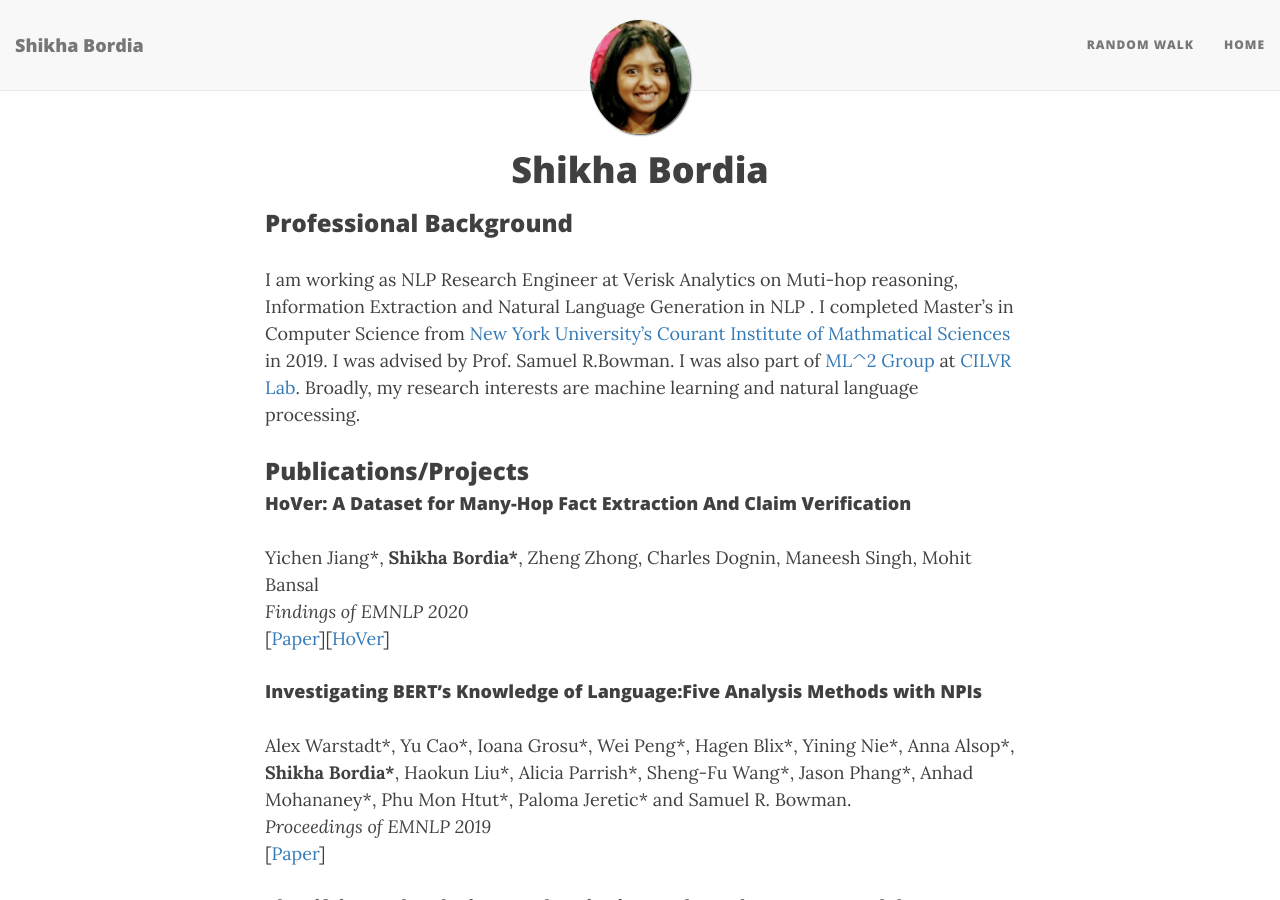
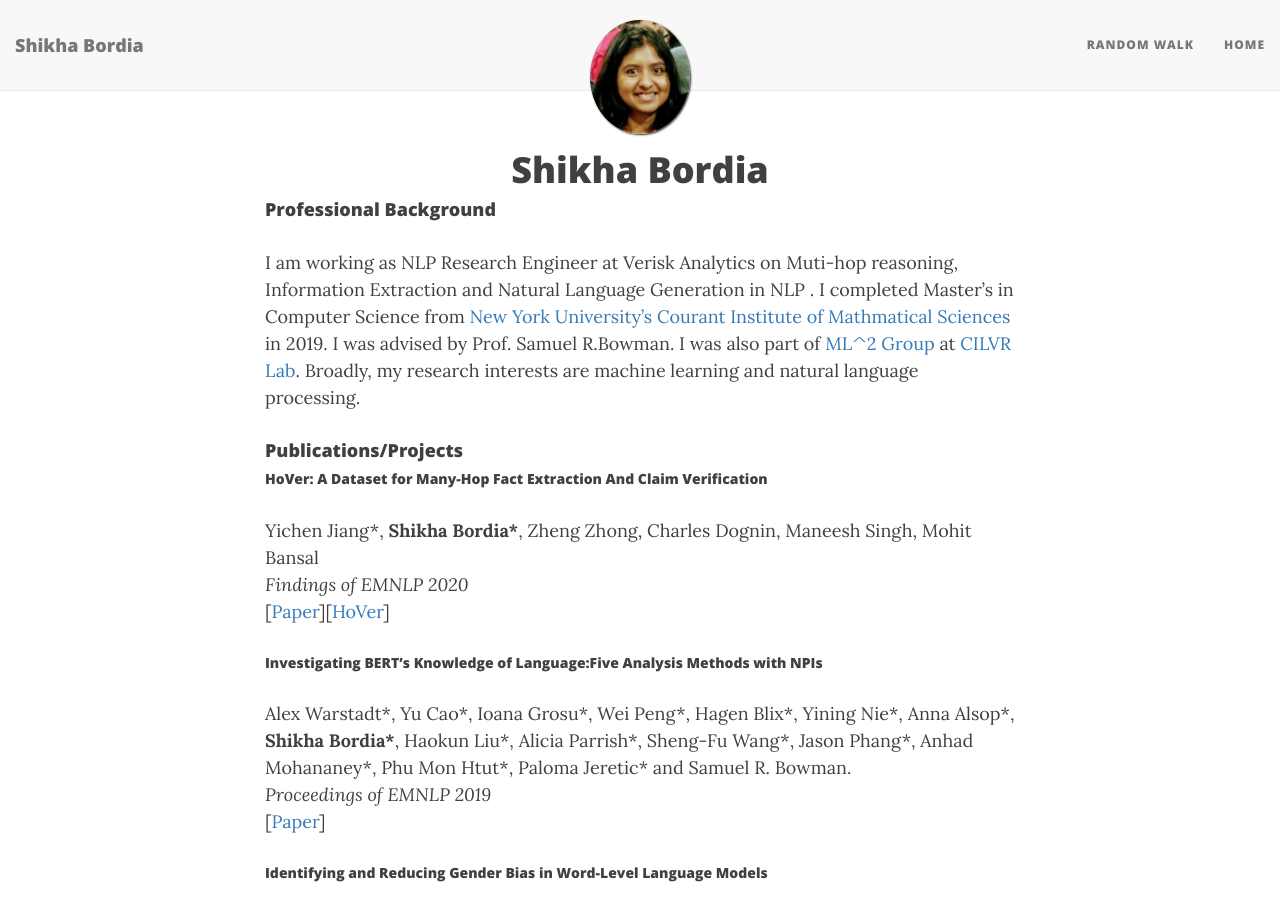
Before and after one commit to BordiaS/bordias.github.io, a Jekyll site: the page built from index.md, in a window 1280 px wide and 900 px high. Built offline with Jekyll 4.4.1, drawn with Linux system fonts in a browser that asks for light colours; nearby versions of some CDN libraries; the list of posts is cut into pages by our own code.

```diff
--- a/index.md
+++ b/index.md
@@ -7,39 +7,39 @@ title: About me
 
 <h1 align="center">Shikha Bordia</h1>
 
-### Professional Background
+#### Professional Background
 I am working as NLP Research Engineer at Verisk Analytics on Muti-hop reasoning, Information Extraction and Natural Language Generation in NLP . I completed Master's in Computer Science from [New York University’s](http://www.nyu.edu/) [Courant Institute of Mathmatical Sciences](https://cs.nyu.edu/home/index.html) in 2019. I was advised by Prof. Samuel R.Bowman. I was also part of [ML^2 Group](https://wp.nyu.edu/ml2/) at [CILVR Lab](https://wp.nyu.edu/cilvr/).  Broadly, my research interests are machine learning and natural language processing.
 
-### Publications/Projects
+#### Publications/Projects
 
-#### HoVer: A Dataset for Many-Hop Fact Extraction And Claim Verification
+##### HoVer: A Dataset for Many-Hop Fact Extraction And Claim Verification
 Yichen Jiang\*, **Shikha Bordia\***, Zheng Zhong, Charles Dognin, Maneesh Singh, Mohit Bansal \
 *Findings of EMNLP 2020* \
 [[Paper](https://arxiv.org/abs/2011.03088)][[HoVer](https://hover-nlp.github.io/)]
 
 
-#### Investigating BERT’s Knowledge of Language:Five Analysis Methods with NPIs
+##### Investigating BERT’s Knowledge of Language:Five Analysis Methods with NPIs
 Alex Warstadt\*, Yu Cao\*, Ioana Grosu\*, Wei Peng\*, Hagen Blix\*, Yining Nie\*, Anna Alsop\*, **Shikha Bordia\***, Haokun Liu\*, Alicia Parrish\*, Sheng-Fu Wang\*, Jason Phang\*, Anhad Mohananey\*, Phu Mon Htut\*, Paloma Jeretic\* and Samuel R. Bowman. \
 *Proceedings of EMNLP 2019* \
 [[Paper](https://arxiv.org/pdf/1909.02597.pdf)]
 
 
-#### Identifying and Reducing Gender Bias in Word-Level Language Models
+##### Identifying and Reducing Gender Bias in Word-Level Language Models
 **Shikha Bordia** and Samuel R. Bowman \
 *NAACL, Student Research Workshop, 2019* \
 [[Paper](https://aclweb.org/anthology/papers/N/N19/N19-3002/)][[Slides](https://bordias.github.io/gender_bias_slides.pdf)][[Poster](https://bordias.github.io/poster.pdf)]
 
-#### On Measuring Social Biases in Sentence Encoders
+##### On Measuring Social Biases in Sentence Encoders
 Chandler May, Alex Wang, **Shikha Bordia**, Samuel R. Bowman, Rachel Rudinger \
 *NAACL 2019.* \
 [[paper](https://aclweb.org/anthology/papers/N/N19/N19-1063/)]
 
-#### Do Attention Heads in BERT Track Syntactic Dependencies?
+##### Do Attention Heads in BERT Track Syntactic Dependencies?
 Phu Mon Htut\*, Jason Phang\*, **Shikha Bordia\***, and Samuel R. Bowman. \
 *Natural Language, Dialog and Speech (NDS) Symposium, The New York Academy of Sciences. 2019. (Extended Abstract)* \
 [[paper](https://arxiv.org/abs/1911.12246)][[Poster](https://phumonhtut.me/publications/2019NDS/NDSposter.pdf)][[Blog](https://medium.com/@phu_pmh/do-attention-heads-in-bert-track-syntactic-dependencies-81c8a9be311a)]
 
-#### Contributed to [jiant](https://github.com/nyu-mll/jiant)
+##### Contributed to [jiant](https://github.com/nyu-mll/jiant)
 jiant is a work-in-progress software toolkit for natural language processing research, designed to facilitate work on multitask learning and transfer learning for sentence understanding tasks.
 
 <!---
```
